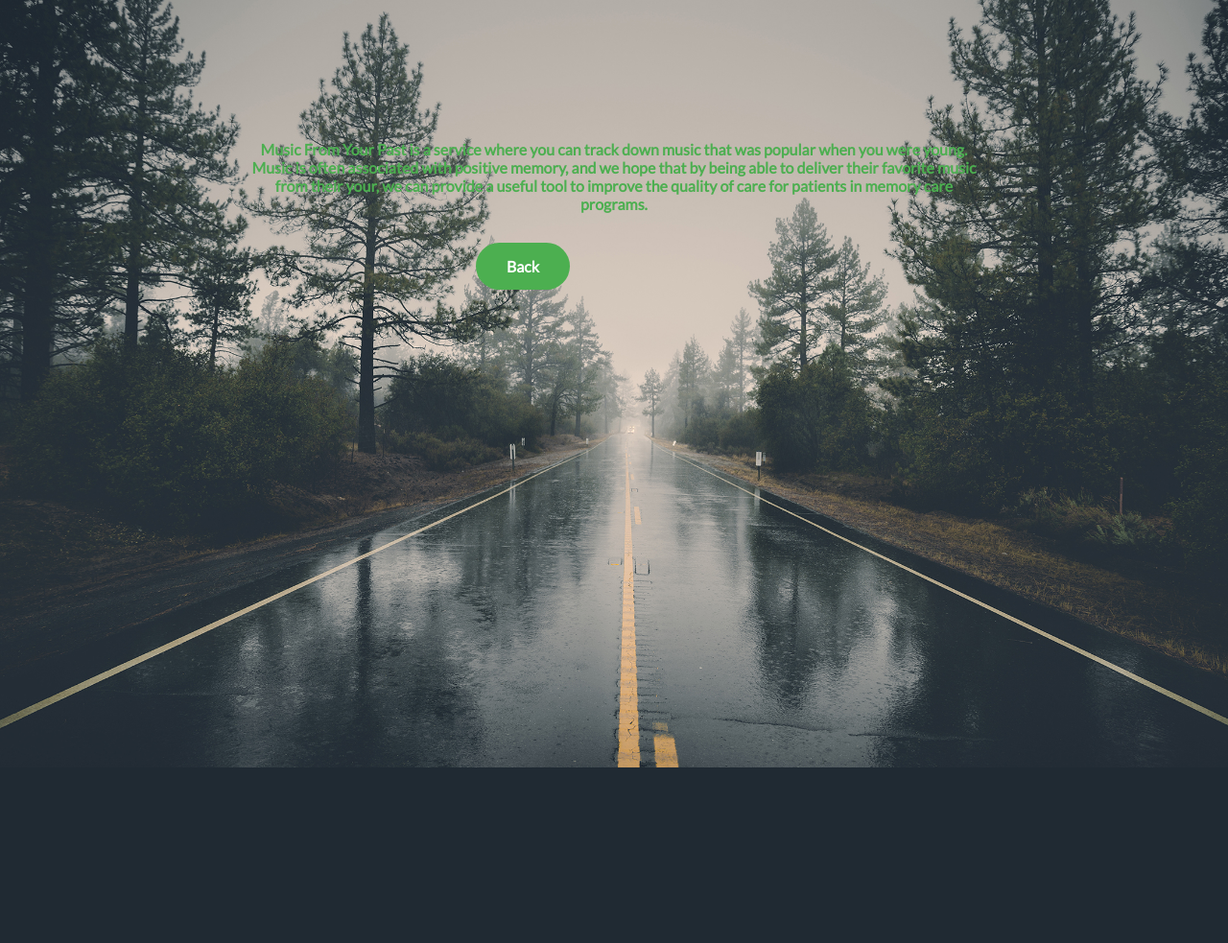
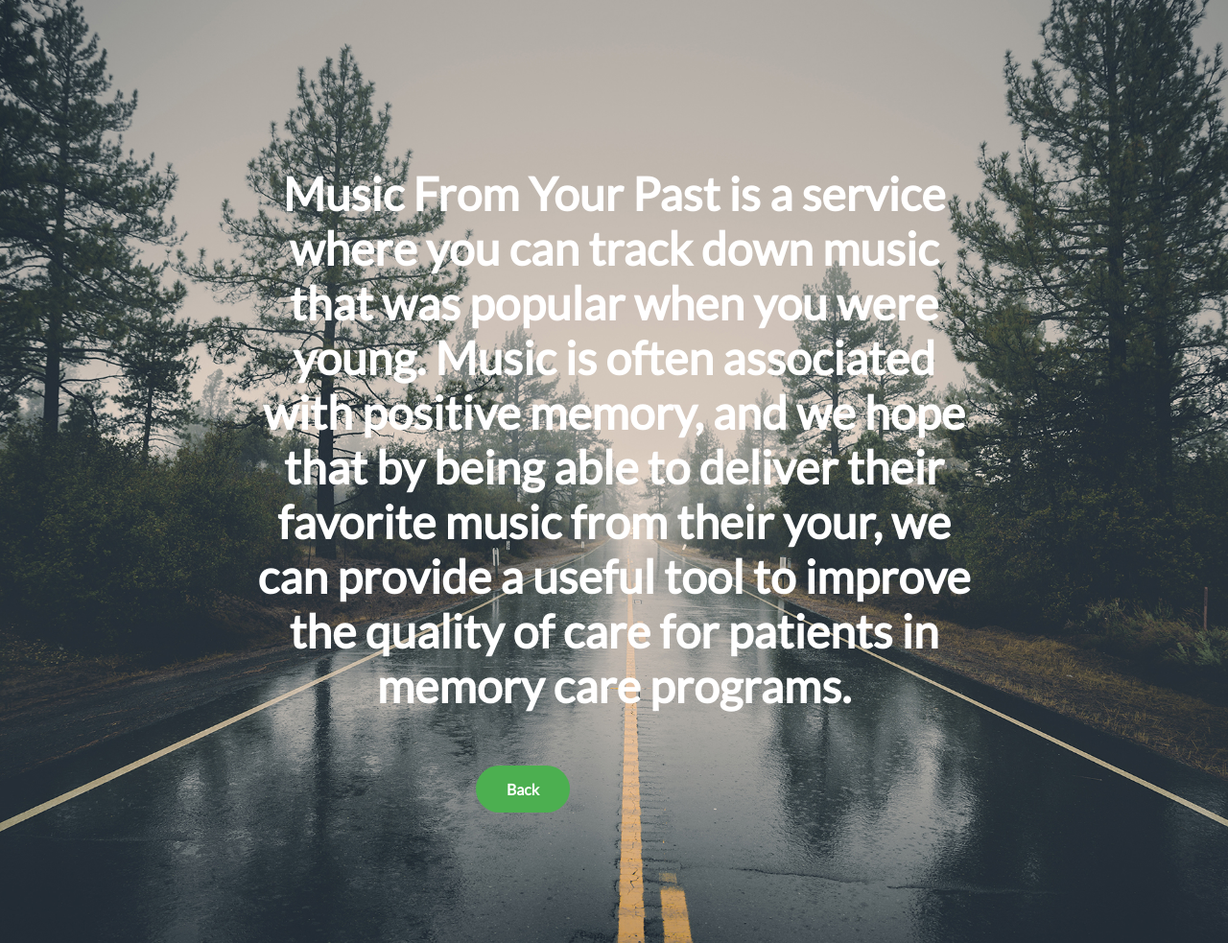
Before and after one commit to phqchau/music_therapy, a Django app: page /about/ in a window 1280 px wide. Shown: the top 983 px of the page at 96% size. Before the commit the page ends 800 px from the top, so only its background shows below. Run offline with Django 3.2, Linux system fonts and the light colour scheme.

Commit message:
color change

```diff
--- a/musicTherapy/music/static/music/style.css
+++ b/musicTherapy/music/static/music/style.css
@@ -22,8 +22,8 @@ a {
 
 h2 {
     font-family: 'Lato', sans-serif;
-    color: #4CAF50;
-    font-size: 1em !important;
+    color: white;
+    font-size: 48px;
 }
 
 h1 {
```
